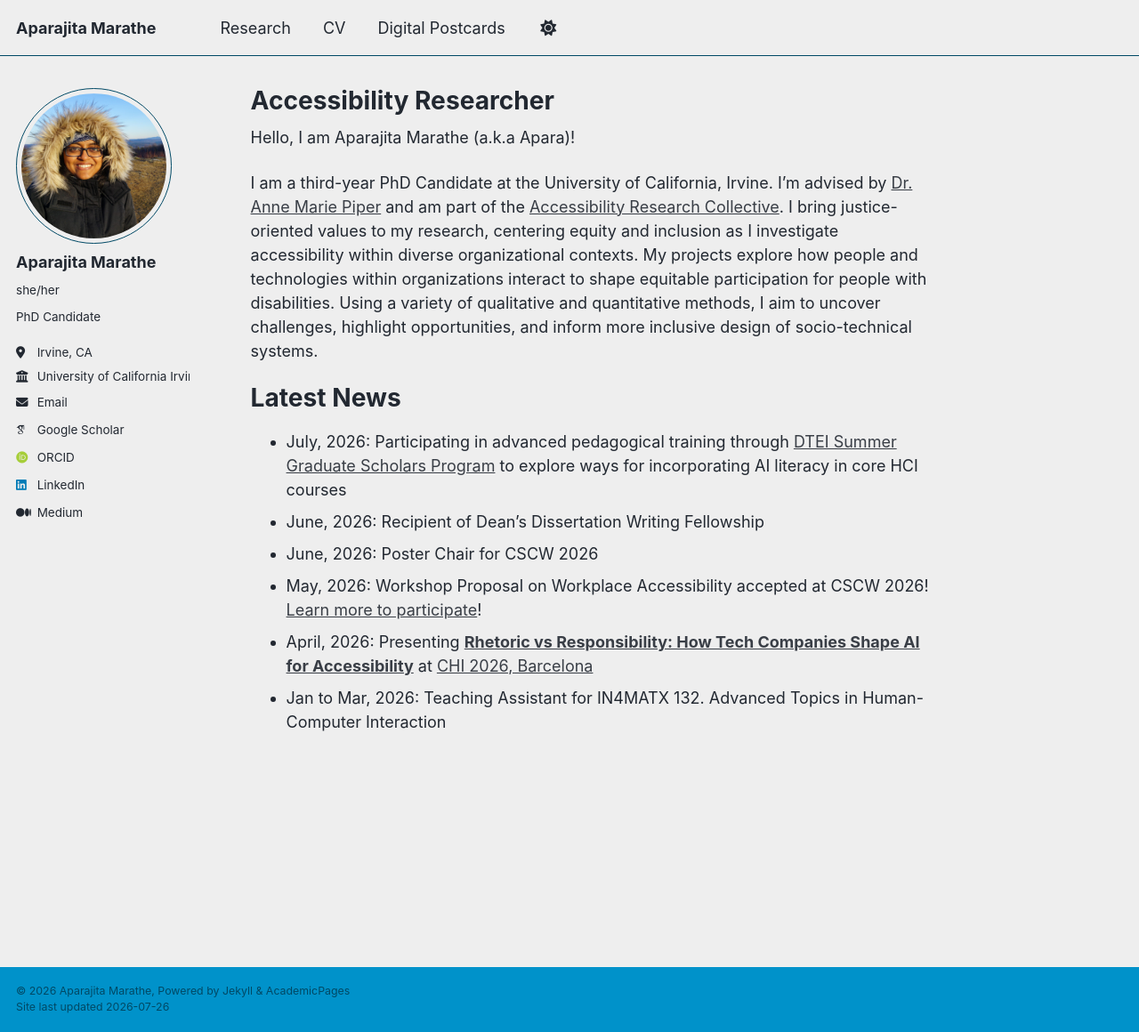
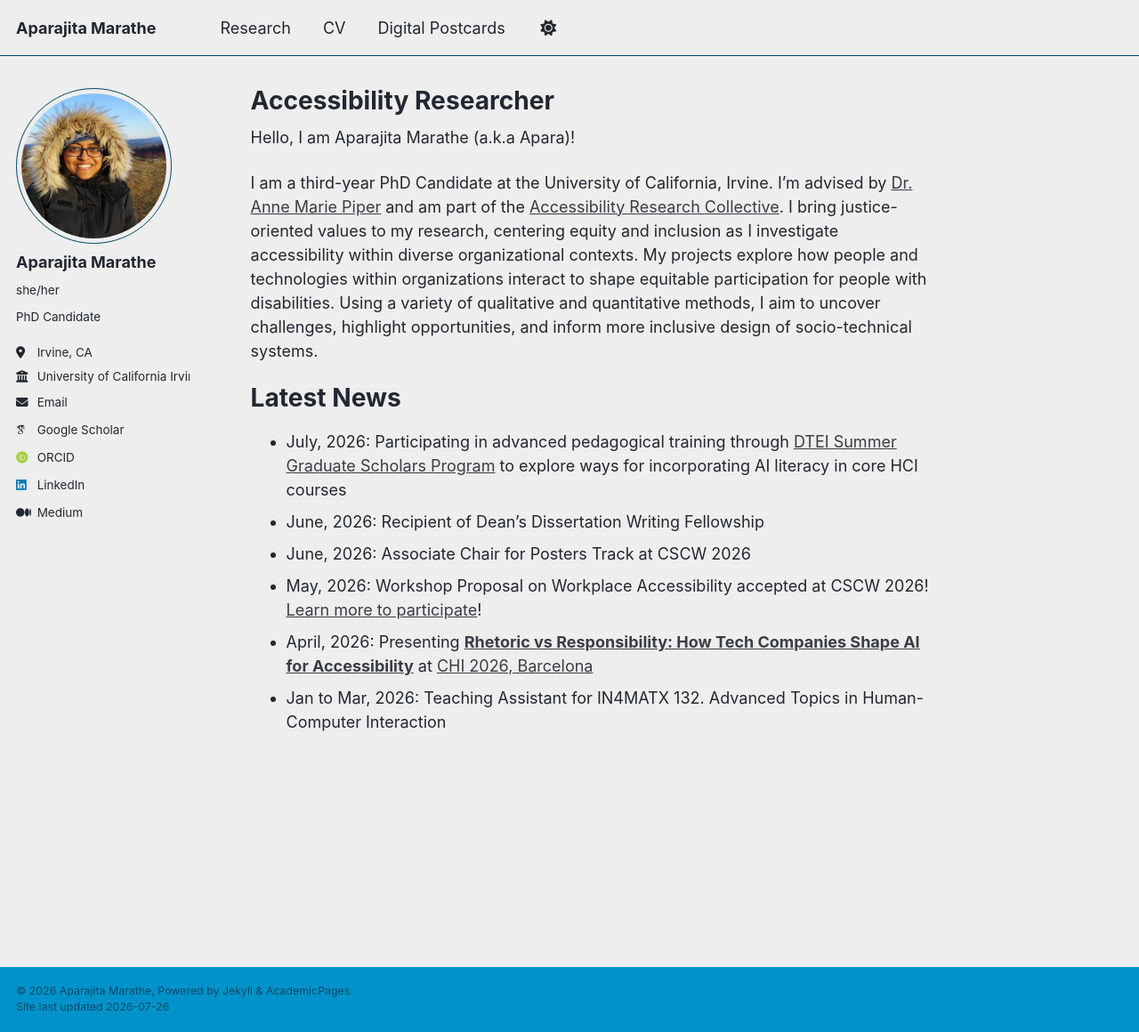
Before and after one commit to aparajitamarathe/aparajitamarathe.github.io, a Jekyll site: the page built from _pages/about.md, in a window 1280 px wide and 1160 px high. Shown: the whole window at 89% size. Built offline with Jekyll 4.4.1, drawn with Linux system fonts in a browser that asks for light colours; some web fonts are replaced.

Commit message:
Update role for CSCW 2026 from Poster Chair to Associate Chair

```diff
--- a/_pages/about.md
+++ b/_pages/about.md
@@ -15,7 +15,7 @@ Latest News
 ======
 - July, 2026: Participating in advanced pedagogical training through [DTEI Summer Graduate Scholars Program](https://dtei.uci.edu/opportunities/grads-postdocs/dtei-graduate-fellowship/) to explore ways for incorporating AI literacy in core HCI courses
 - June, 2026: Recipient of Dean's Dissertation Writing Fellowship
-- June, 2026: Poster Chair for CSCW 2026
+- June, 2026: Associate Chair for Posters Track at CSCW 2026
 - May, 2026: Workshop Proposal on Workplace Accessibility accepted at CSCW 2026! [Learn more to participate](https://sites.google.com/uci.edu/workplace-accessibility-cscw26/home)!
 - April, 2026: Presenting [**Rhetoric vs Responsibility: How Tech Companies Shape AI for Accessibility**](https://dl.acm.org/doi/full/10.1145/3772318.3791854) at [CHI 2026, Barcelona](https://chi2026.acm.org)
 - Jan to Mar, 2026: Teaching Assistant for IN4MATX 132. Advanced Topics in Human-Computer Interaction
```
